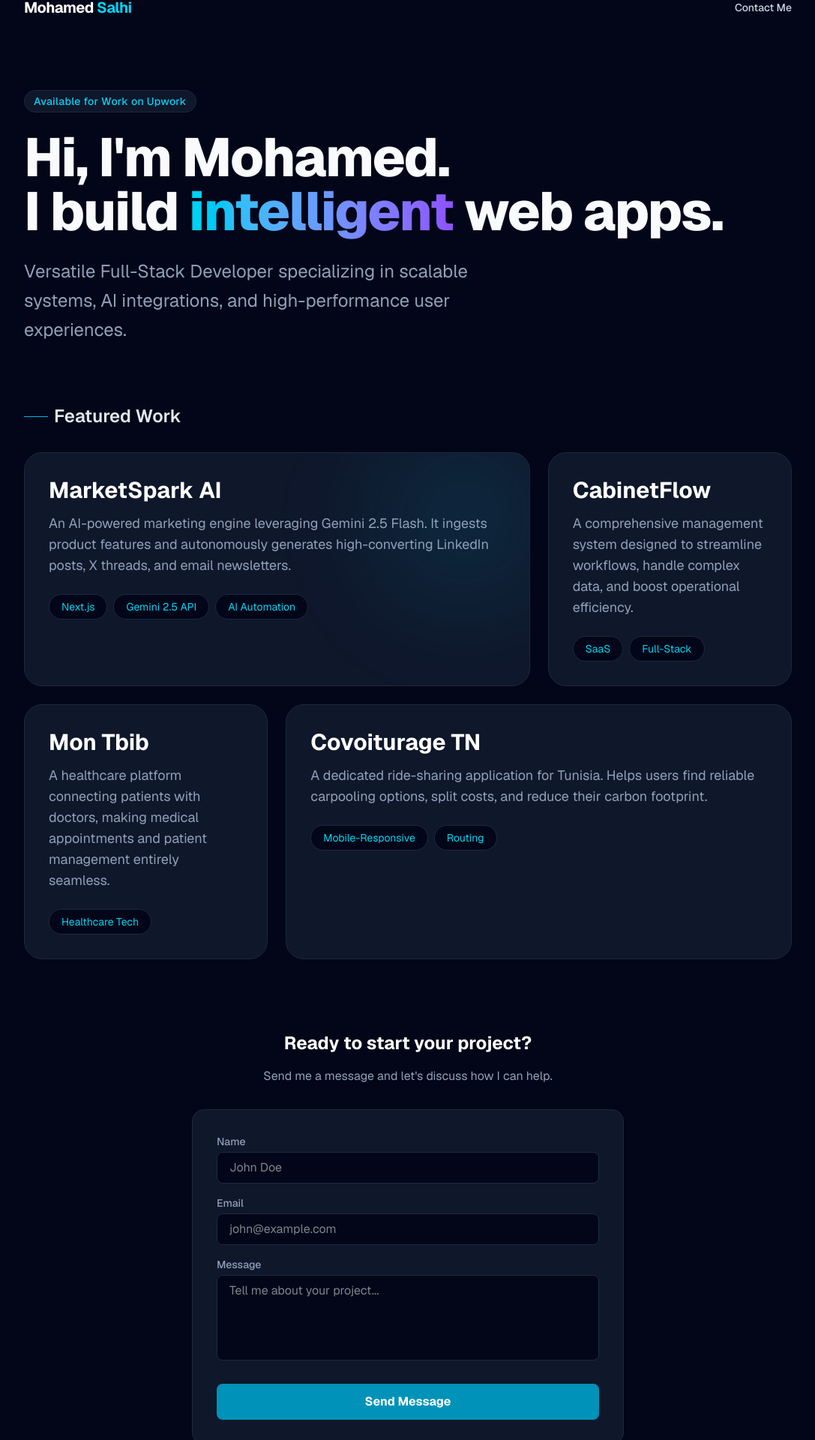
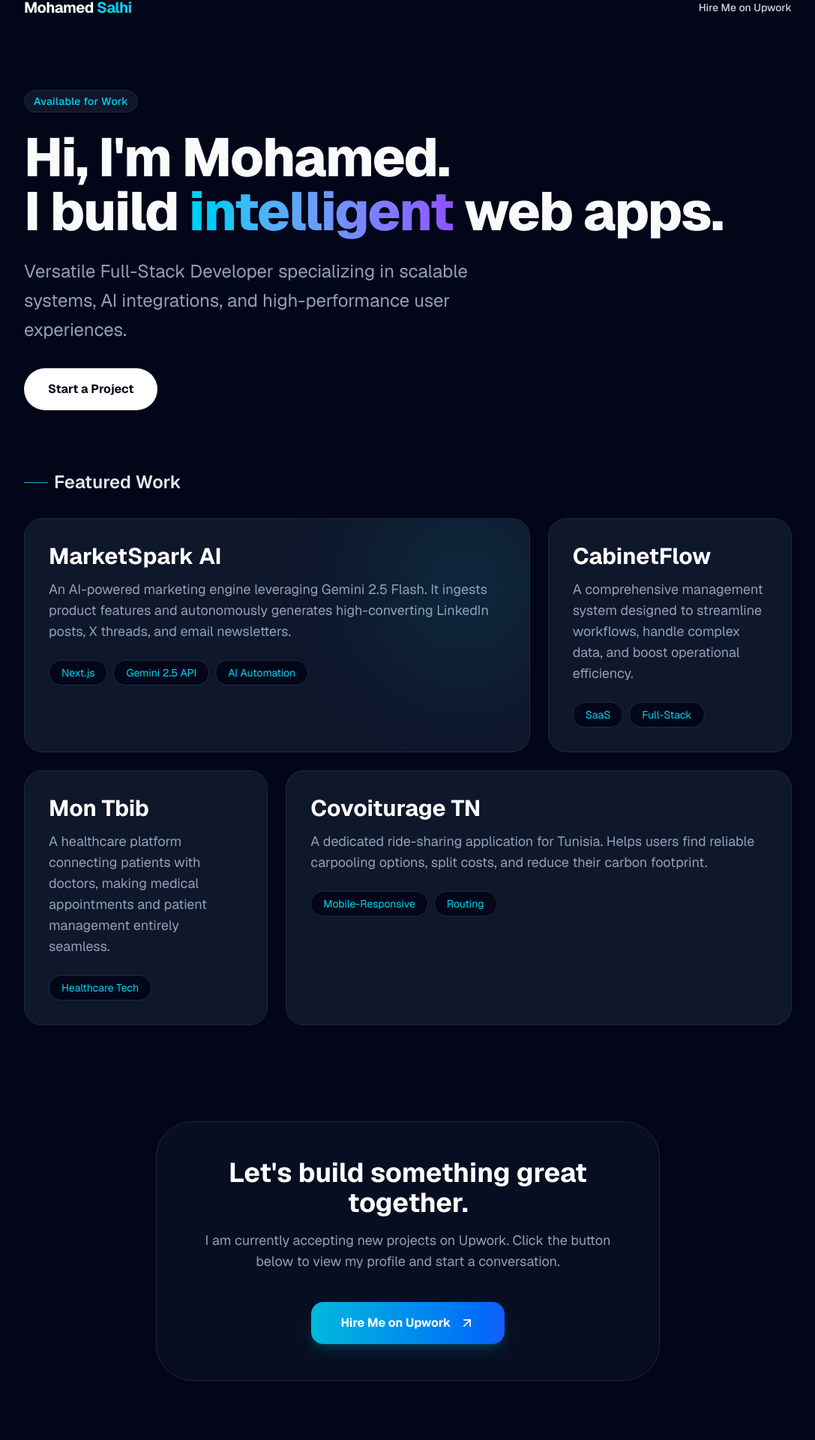
Before and after one commit to mouhamedsalhy96-a11y/my-portfolio, a Next.js app: page / in a window 1280 px wide. Shown: the part 100-2020 px from the top of the page at 75% size, without its empty margins (96-1183 px from the left). Built offline with nearby package versions, Linux system fonts and the light colour scheme; no server answers.

Commit message:
Change contact form to Upwork hire button

```diff
--- a/src/app/page.tsx
+++ b/src/app/page.tsx
@@ -1,13 +1,13 @@
-import ContactForm from "@/components/ContactForm";
 export default function Home() {
 
-  // THE DATA: When you build a new project, just add it to this list!
+  // Replace this with your actual Upwork Profile URL
+  const upworkLink = "https://www.upwork.com/freelancers/~0169de29d821388266";
+
   const projects = [
     {
       name: "MarketSpark AI",
       description: "An AI-powered marketing engine leveraging Gemini 2.5 Flash. It ingests product features and autonomously generates high-converting LinkedIn posts, X threads, and email newsletters.",
       tags: ["Next.js", "Gemini 2.5 API", "AI Automation"],
-      // We use gridClass to make this card bigger (Bento Box style)
       gridClass: "col-span-1 md:col-span-2 lg:col-span-2 group relative border-slate-800 hover:border-cyan-500/50 overflow-hidden",
       isFeatured: true
     },
@@ -39,46 +39,52 @@ export default function Home() {
         <div className="text-xl font-bold tracking-tight text-white">
           Mohamed <span className="text-cyan-400">Salhi</span>
         </div>
-        <a href="#contact" className="text-sm font-medium text-slate-300 hover:text-white transition-colors">
-          Contact Me
+        <a
+          href={upworkLink}
+          target="_blank"
+          rel="noopener noreferrer"
+          className="text-sm font-medium text-slate-300 hover:text-cyan-400 transition-colors"
+        >
+          Hire Me on Upwork
         </a>
       </nav>
 
       {/* Hero Section */}
       <section className="max-w-5xl mx-auto mb-20">
         <div className="inline-block px-3 py-1 mb-6 rounded-full bg-slate-900 border border-slate-800 text-cyan-400 text-sm font-medium tracking-wide">
-          Available for Work on Upwork
+          Available for Work
         </div>
         <h1 className="text-5xl md:text-7xl font-extrabold mb-6 tracking-tight">
           Hi, I&apos;m Mohamed. <br className="hidden md:block" />
           I build <span className="text-transparent bg-clip-text bg-gradient-to-r from-cyan-400 to-violet-500">intelligent</span> web apps.
         </h1>
-        <p className="text-xl md:text-2xl text-slate-400 max-w-2xl leading-relaxed">
+        <p className="text-xl md:text-2xl text-slate-400 max-w-2xl leading-relaxed mb-8">
           Versatile Full-Stack Developer specializing in scalable systems, AI integrations, and high-performance user experiences.
         </p>
+        <a
+          href={upworkLink}
+          target="_blank"
+          rel="noopener noreferrer"
+          className="inline-block bg-white text-slate-950 font-bold px-8 py-4 rounded-full hover:bg-cyan-400 transition-all hover:scale-105 active:scale-95"
+        >
+          Start a Project
+        </a>
       </section>
 
       {/* Projects Section */}
-      <section className="max-w-5xl mx-auto mb-24">
+      <section className="max-w-5xl mx-auto mb-32">
         <h2 className="text-2xl font-semibold mb-8 text-slate-200 flex items-center gap-2">
           <span className="w-8 h-[1px] bg-cyan-500"></span> Featured Work
         </h2>
 
-        {/* The Grid automatically maps over your projects array */}
         <div className="grid grid-cols-1 md:grid-cols-2 lg:grid-cols-3 gap-6">
           {projects.map((project, index) => (
             <div key={index} className={`bg-slate-900 border rounded-3xl p-8 transition-colors ${project.gridClass}`}>
-
-              {/* Optional glowing effect for featured projects */}
               {project.isFeatured && (
                 <div className="absolute top-0 right-0 w-64 h-64 bg-cyan-500/10 rounded-full blur-3xl -mr-10 -mt-10 pointer-events-none"></div>
               )}
-
               <h3 className="text-2xl md:text-3xl font-bold mb-3 text-white relative z-10">{project.name}</h3>
-              <p className="text-slate-400 mb-6 relative z-10 text-sm md:text-lg">
-                {project.description}
-              </p>
-
+              <p className="text-slate-400 mb-6 relative z-10 text-sm md:text-lg">{project.description}</p>
               <div className="flex flex-wrap gap-2 relative z-10">
                 {project.tags.map((tag, tagIndex) => (
                   <span key={tagIndex} className="bg-slate-950 border border-slate-800 text-cyan-400 text-xs md:text-sm px-3 md:px-4 py-1.5 rounded-full">
@@ -91,15 +97,23 @@ export default function Home() {
         </div>
       </section>
 
-      {/* Contact Section Placeholder */}
-      {/* Contact Section */}
-      <section id="contact" className="max-w-xl mx-auto text-center pb-20">
-        <h2 className="text-2xl font-bold mb-4 text-white">Ready to start your project?</h2>
-        <p className="text-slate-400 mb-8">Send me a message and let&apos;s discuss how I can help.</p>
-
-        {/* We use the new component here */}
-        <ContactForm />
-
+      {/* Updated Contact Section */}
+      <section id="contact" className="max-w-2xl mx-auto text-center pb-20">
+        <div className="p-12 border border-slate-800 bg-slate-900/50 rounded-[3rem] backdrop-blur-sm">
+          <h2 className="text-3xl md:text-4xl font-bold mb-4 text-white">Let&apos;s build something great together.</h2>
+          <p className="text-slate-400 mb-10 text-lg">
+            I am currently accepting new projects on Upwork. Click the button below to view my profile and start a conversation.
+          </p>
+          <a
+            href={upworkLink}
+            target="_blank"
+            rel="noopener noreferrer"
+            className="inline-flex items-center gap-3 bg-gradient-to-r from-cyan-500 to-blue-600 hover:from-cyan-400 hover:to-blue-500 text-white font-bold py-4 px-10 rounded-2xl transition-all shadow-lg shadow-cyan-500/20"
+          >
+            Hire Me on Upwork
+            <svg xmlns="http://www.w3.org/2000/svg" width="20" height="20" viewBox="0 0 24 24" fill="none" stroke="currentColor" strokeWidth="2" strokeLinecap="round" strokeLinejoin="round"><path d="M7 7h10v10"/><path d="M7 17 17 7"/></svg>
+          </a>
+        </div>
       </section>
 
     </main>
```
